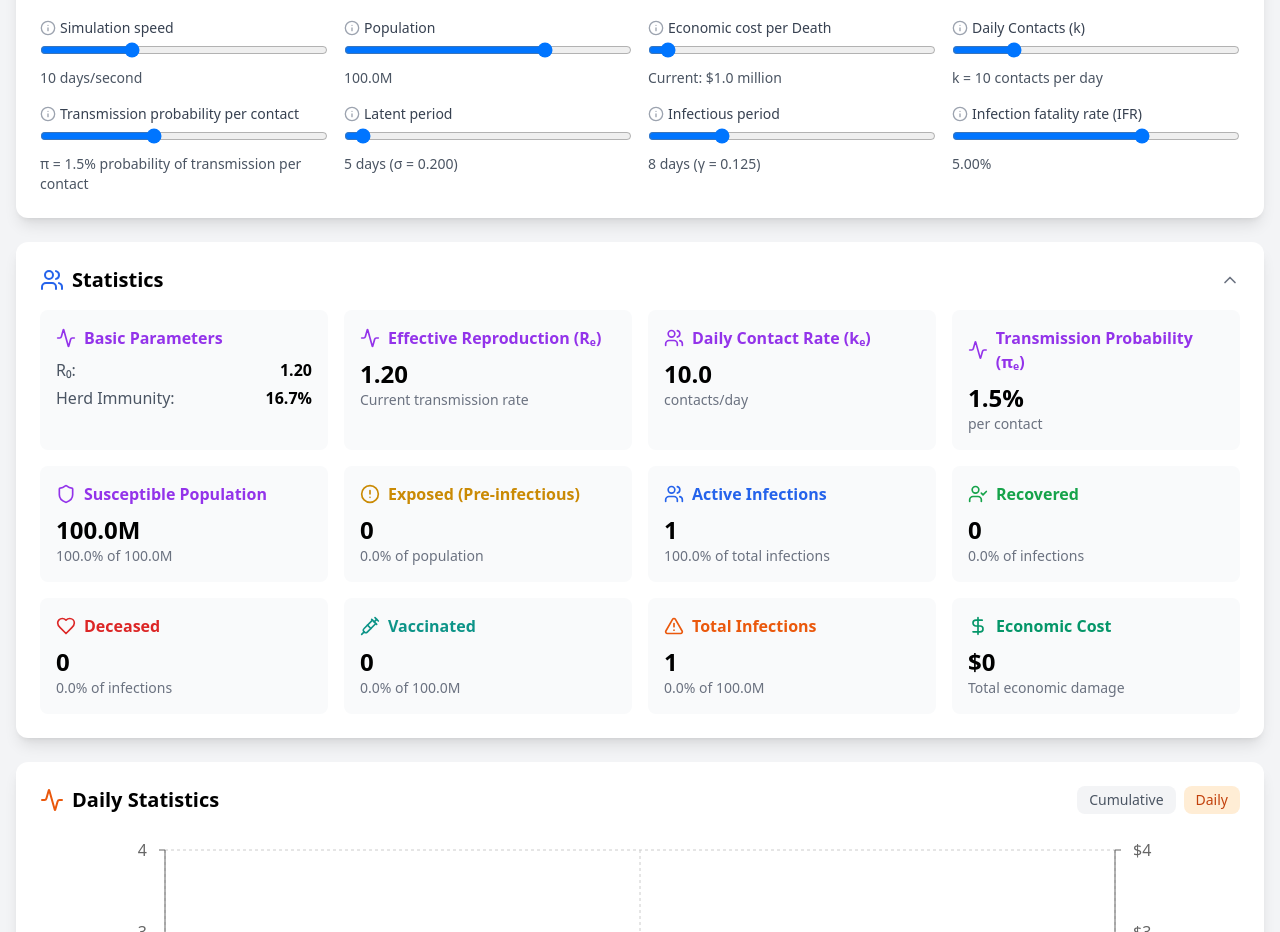
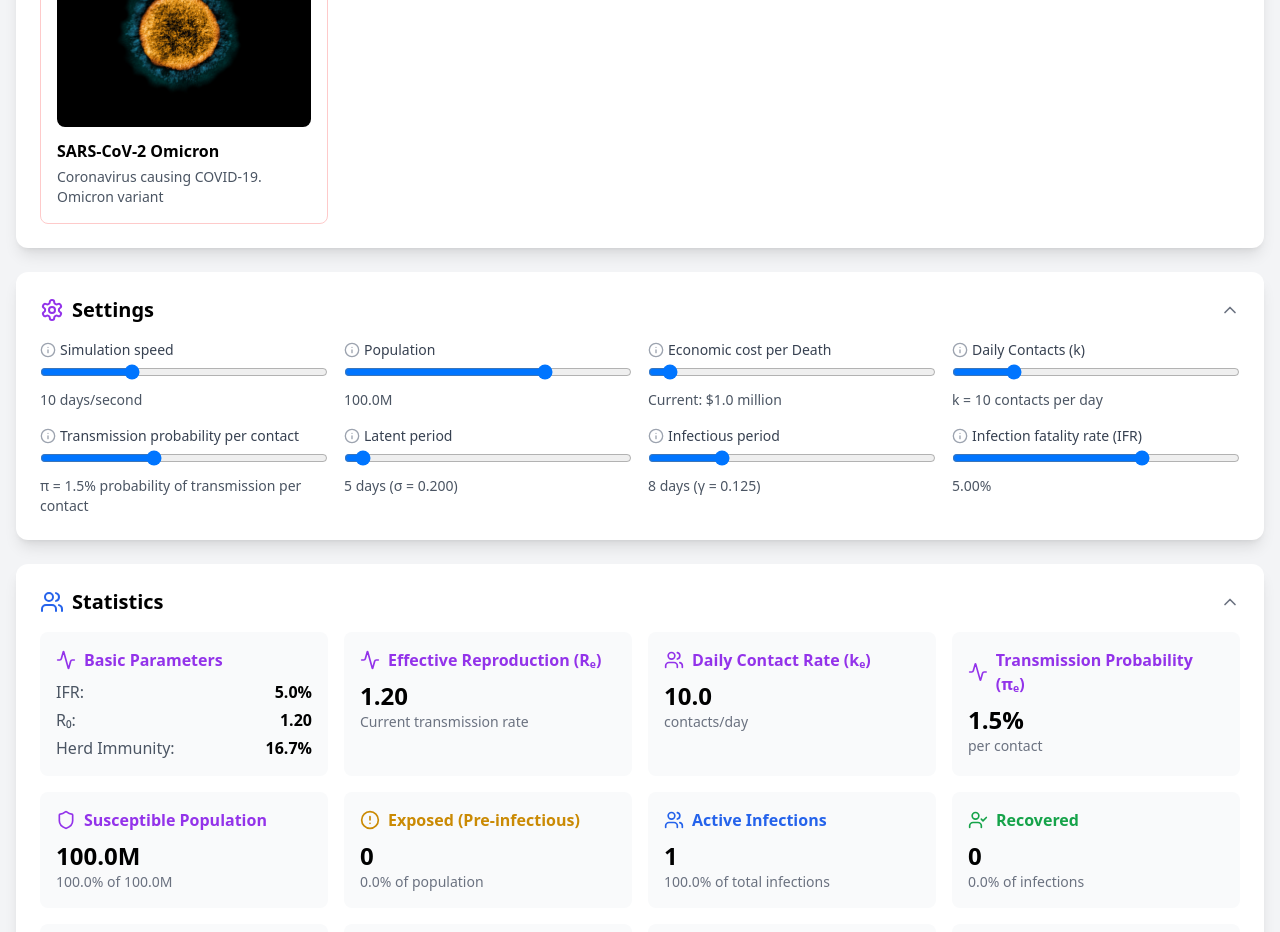
Before and after one commit to dewierwan/17nov-pandemic, a React (Vite) app: page / in a window 1280 px wide. Shown: the part 600-1532 px from the top of the page. Built offline with nearby package versions, Linux system fonts and the light colour scheme.

Commit message:
refine the UX

```diff
--- a/src/App.tsx
+++ b/src/App.tsx
@@ -101,7 +101,10 @@ function App() {
           </>
         )}
 
-        <Dashboard state={state} />
+        <Dashboard
+          state={state}
+          config={config}
+        />
         <StatisticsGraphs
           data={state.timeSeriesData}
           config={config}
--- a/src/components/ConfigPanel.tsx
+++ b/src/components/ConfigPanel.tsx
@@ -196,7 +196,7 @@ export default function ConfigPanel({ config, onConfigChange, disabled }: Config
             </label>
             <input
               type="range"
-              min="100000"
+              min="0"
               max="20000000"
               step="100000"
               value={config.economicCostPerDeath}
--- a/src/components/Dashboard.tsx
+++ b/src/components/Dashboard.tsx
@@ -1,9 +1,10 @@
 import { useState } from 'react';
-import { SimulationState } from '../types';
+import { SimulationState, SimulationConfig } from '../types';
 import { Users, Heart, DollarSign, Activity, UserCheck, AlertTriangle, Shield, Syringe, ChevronDown, ChevronUp, AlertCircle } from 'lucide-react';
 
 interface DashboardProps {
   state: SimulationState;
+  config: SimulationConfig;
 }
 
 const formatNumber = (num: number) => {
@@ -21,7 +22,7 @@ const formatMoney = (amount: number) => {
   return `$${amount.toFixed(0)}`;
 };
 
-export default function Dashboard({ state }: DashboardProps) {
+export default function Dashboard({ state, config }: DashboardProps) {
   const [isStatsExpanded, setIsStatsExpanded] = useState(true);
 
   const totalInfectionPercentage = ((state.totalCases / state.population) * 100).toFixed(1);
@@ -58,6 +59,12 @@ export default function Dashboard({ state }: DashboardProps) {
                 <h3 className="font-semibold">Basic Parameters</h3>
               </div>
               <div className="space-y-1 mt-2">
+                <div className="flex justify-between">
+                  <span className="text-gray-600">IFR:</span>
+                  <span className="font-bold">
+                    {(config.mortalityRate * 100).toFixed(1)}%
+                  </span>
+                </div>
                 <div className="flex justify-between">
                   <span className="text-gray-600">R₀:</span>
                   <span className="font-bold">
@@ -173,7 +180,6 @@ export default function Dashboard({ state }: DashboardProps) {
                 <h3 className="font-semibold">Economic Cost</h3>
               </div>
               <p className="text-2xl font-bold mt-2">{formatMoney(state.totalCosts)}</p>
-              <p className="text-sm text-gray-500">Total economic damage</p>
             </div>
 
           </div>
--- a/src/data/pathogenDefinitions.ts
+++ b/src/data/pathogenDefinitions.ts
@@ -36,6 +36,15 @@ export const pathogenOptions: Pathogen[] = [
     latentPeriod: 5,                // ~5 days incubation
     infectiousPeriod: 10,                // ~8 days infectious period
     mortalityRate: 0.01             // ~1% IFR
+  },
+  {
+    id: 'omicron',
+    name: 'SARS-CoV-2 Omicron',
+    description: 'Coronavirus causing COVID-19. Omicron variant',
+    transmissionProbability: 0.08,  // Moderate transmission
+    latentPeriod: 3,                // ~5 days incubation
+    infectiousPeriod: 8,                // ~8 days infectious period
+    mortalityRate: 0.002             // ~1% IFR
   }
   /*
   {
```
Also changed, not shown: public/assets/pathogens/omicron.jpg (added).
